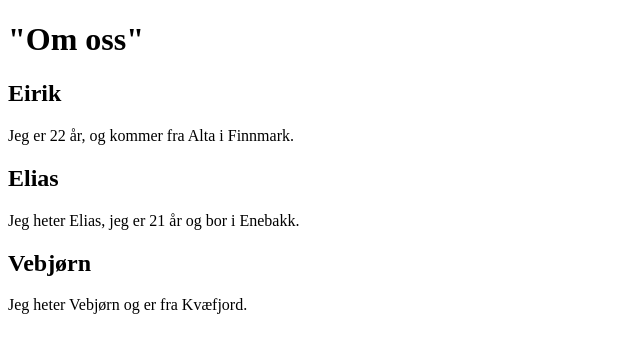
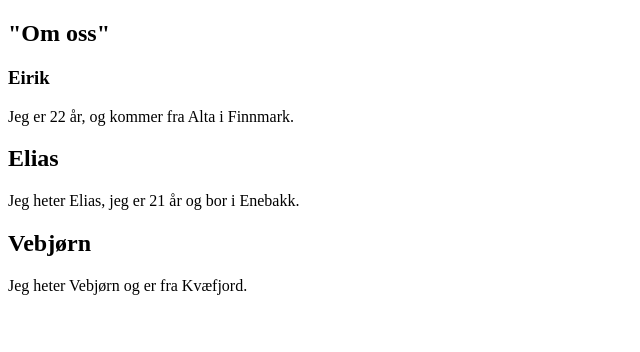
Before and after one commit to DATA1200-2025/valgfri-oppgave-1-git-anbefales-gruppe-20, a plain HTML site: page index.html in a window 1280 px wide. Shown: the whole page, without its empty margins (0-640 px from the left). Drawn offline with Linux system fonts and the light colour scheme.

Commit message:
h1 -> h2 og h2 -> h3

```diff
--- a/index.html
+++ b/index.html
@@ -2,11 +2,11 @@
 <html>
     <body>
     </body>
-    <h1>
+    <h2>
         "Om oss"
-    </h1>
+    </h2>
 
-            <h2>Eirik</h2>
+            <h3>Eirik</h3>
                 <p>Jeg er 22 år, og kommer fra Alta i Finnmark.</p>
 
             <h2>Elias</h2>
```
